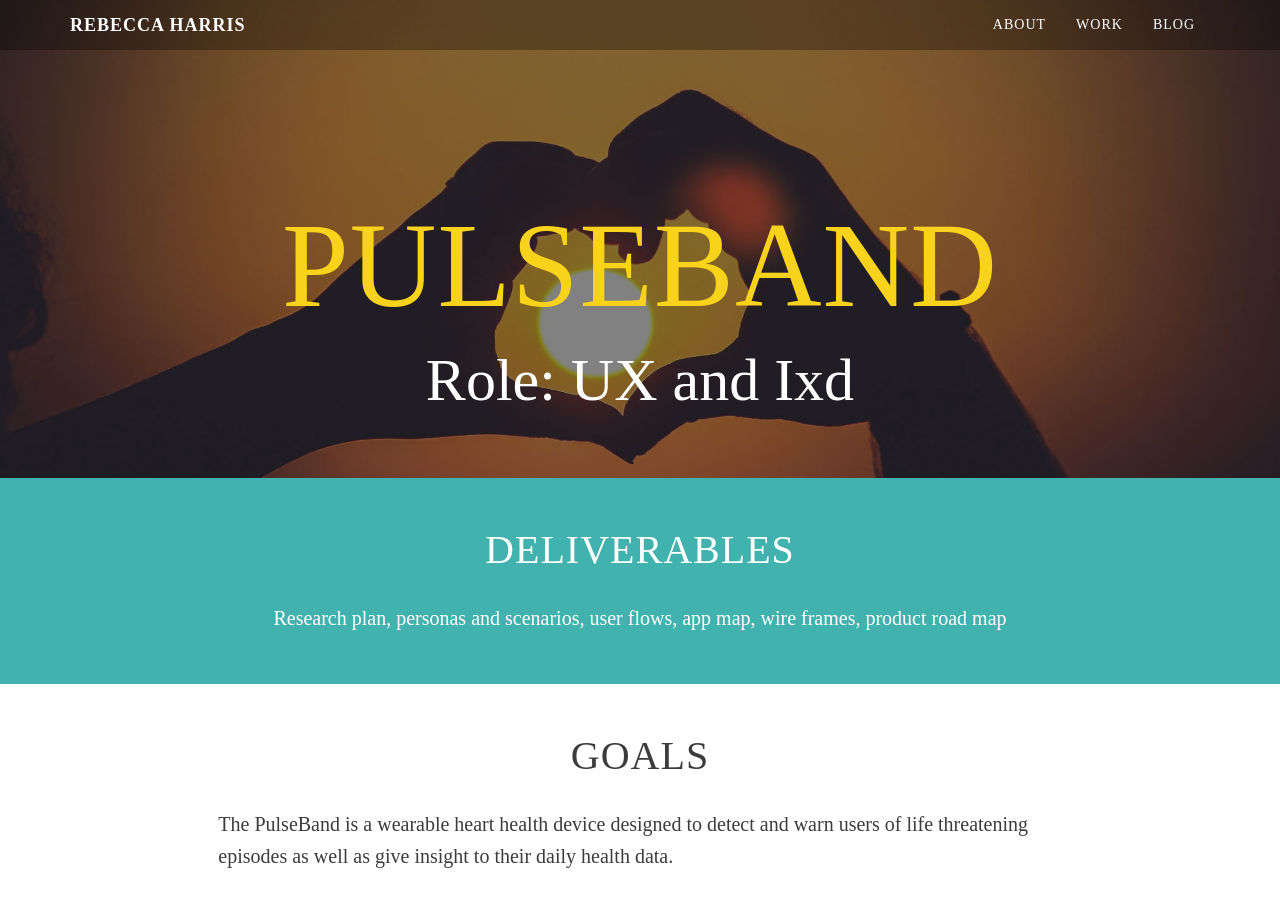
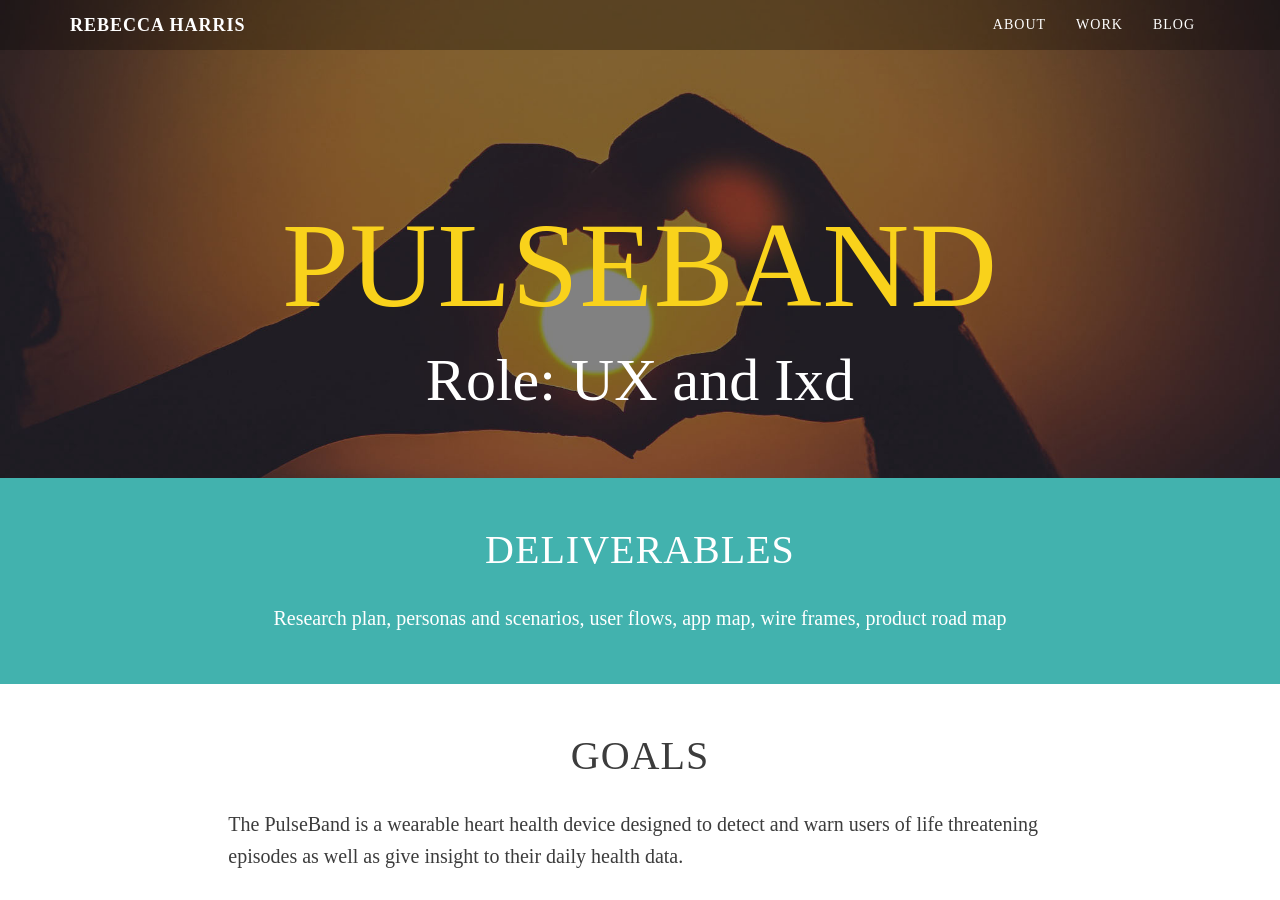
Before and after one commit to rensramos/becbec1.github.io, a Jekyll site: the page built from _work/pulseband.html, in a window 1280 px wide and 900 px high. Built offline with Jekyll 4.4.1, drawn with Linux system fonts in a browser that asks for light colours.

Commit message:
Add container-fluid to all pages

```diff
--- a/_work/desklogic.html
+++ b/_work/desklogic.html
@@ -5,6 +5,7 @@
 role: UI and UxD
 ---
 
+<div class="container-fluid">
 	<div class="row headerRow" style="background-image: url({{site.baseurl}}/{{page.image}});">
 		<div class="col-md-8 col-md-offset-2">
 		  <h1 class="brand-heading">{{page.title}}</h1>
@@ -173,3 +174,4 @@
 			</div>
 		</div>
 	</div>
+</div>
--- a/_work/jmom.html
+++ b/_work/jmom.html
@@ -5,6 +5,7 @@
 role: UI and UxD
 ---
 
+<div class="container-fluid">
 	<div class="row headerRow" style="background-image: url({{site.baseurl}}/{{page.image}});">
 		<div class="col-md-8 col-md-offset-2">
 		  <h1 class="brand-heading">{{page.title}}</h1>
@@ -130,3 +131,4 @@
 			</div>
 		</div>
 	</div>
+</div>
--- a/_work/pulseband.html
+++ b/_work/pulseband.html
@@ -5,6 +5,7 @@
 role: UX and Ixd
 ---
 
+<div class="container-fluid">
 	<div class="row headerRow" style="background-image: url({{site.baseurl}}/{{page.image}});">
 		<div class="col-md-8 col-md-offset-2">
 		  <h1 class="brand-heading">{{page.title}}</h1>
@@ -115,3 +116,4 @@
 			<h2>Results</h2>
 		</div>
 	</div>
+</div>
```
Lines whose indentation alone changed are shown as unchanged.
